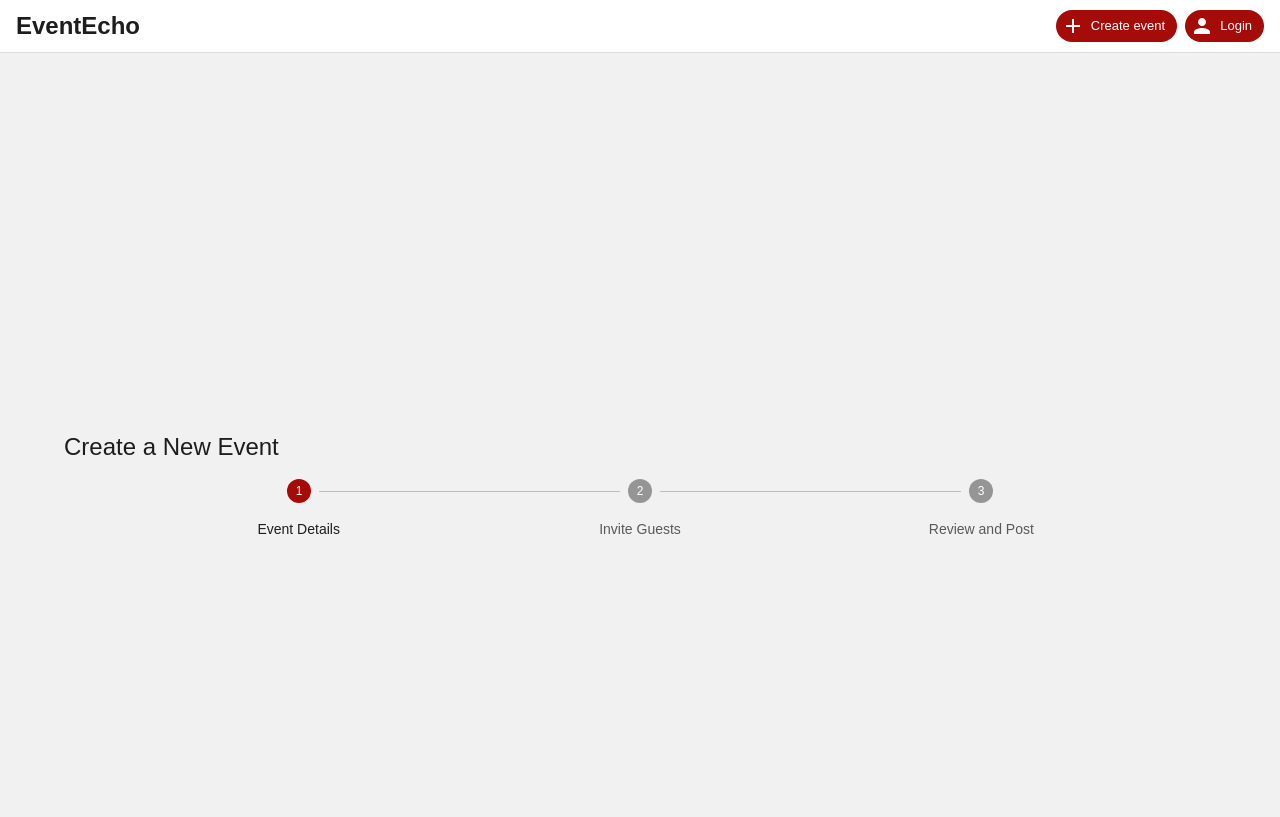
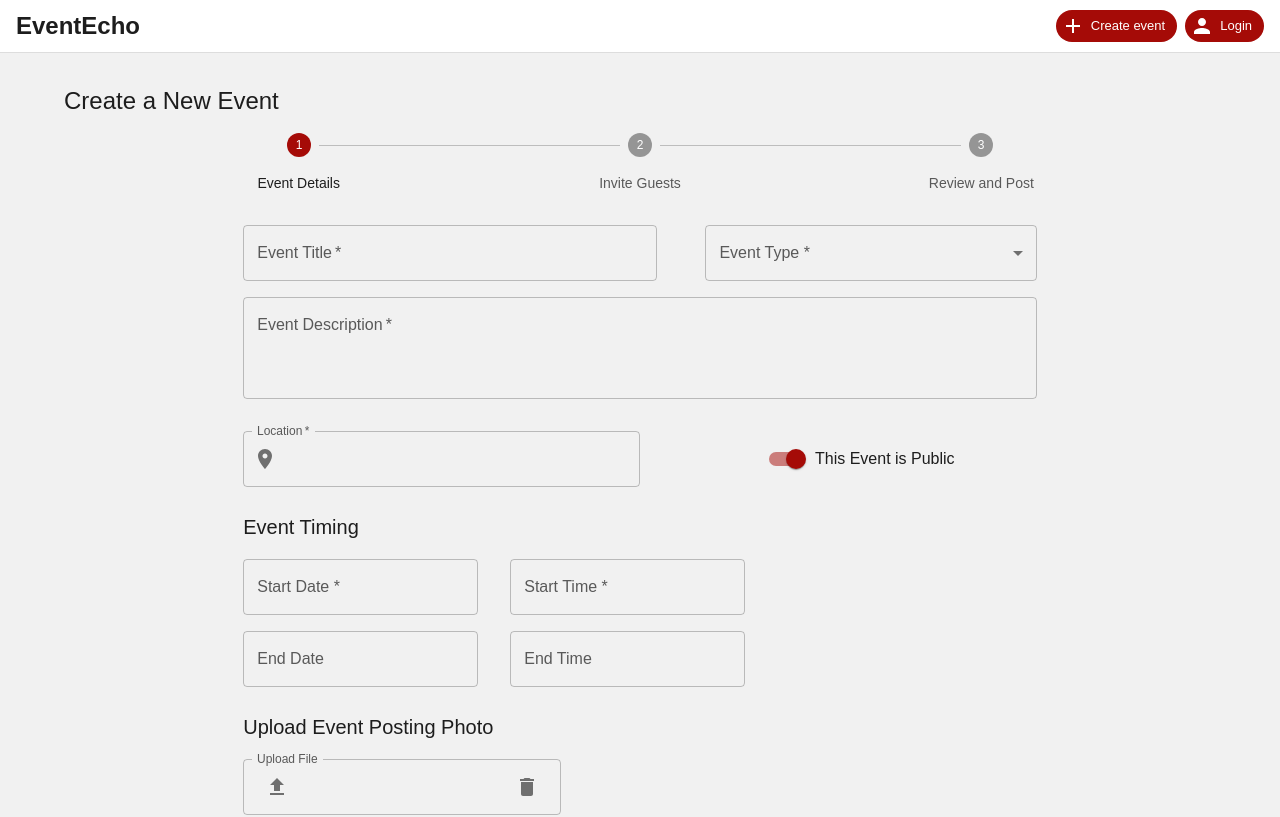
Before and after one commit to Winsthai/EventEcho, a React app in the folder client/: page /createEvent in a window 1280 px wide. Shown: the top 817 px of the page. Built offline with nearby package versions, Linux system fonts and the light colour scheme; no server answers; the HTML template or start-up script is replaced by a standard one.

Commit message:
fix: removed root height

```diff
--- a/client/src/Components/CreateEventPage/MobileInviteGuests.css
+++ b/client/src/Components/CreateEventPage/MobileInviteGuests.css
@@ -1,8 +1,4 @@
 html, body {
-  height: 100%;
-}
-
-#root {
   height: 100%;
 }
 
```
